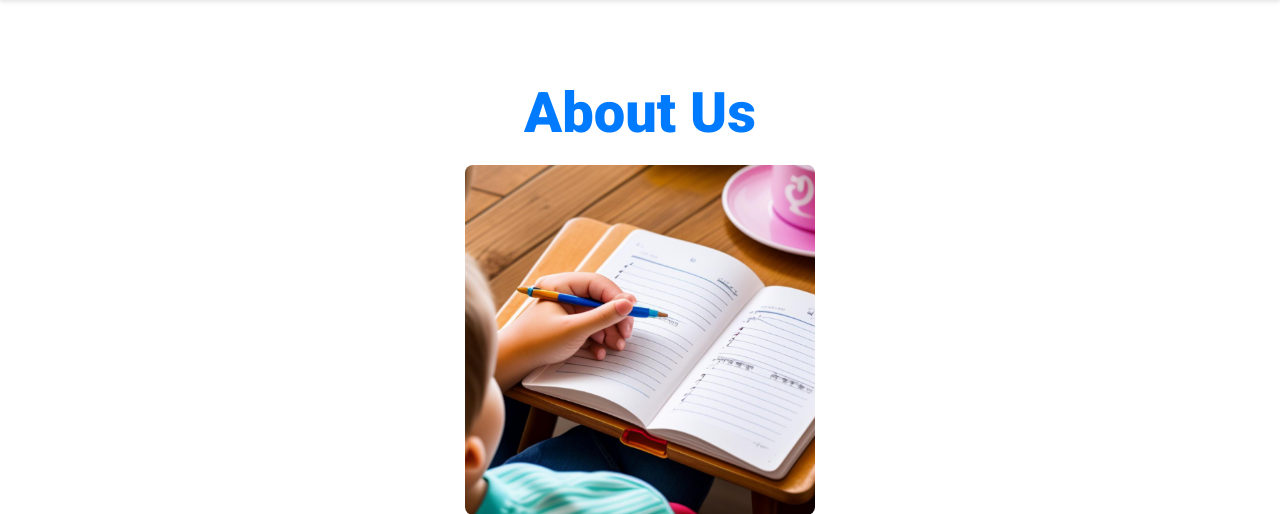
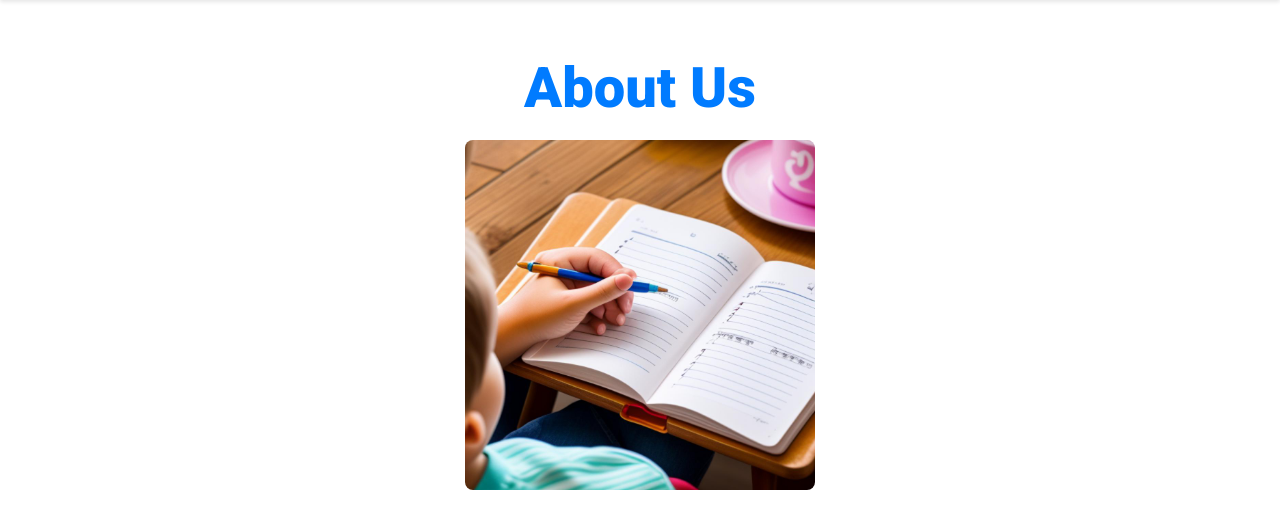
Before and after one commit to TheDaniel3131/LearningKids, a PHP site: page /aboutus.php in a window 1280 px wide; the page is wider, and only the part inside the window is pictured. Shown: the part 64-578 px from the top of that part. Run offline with PHP 8.4, Linux system fonts and the light colour scheme.

Commit message:
small adjustment

```diff
--- a/aboutus.php
+++ b/aboutus.php
@@ -23,7 +23,7 @@
         h1 {
             color: #007bff;
             text-align: center;
-            margin-top: 30px;
+            margin-top: 5px;
             font-size: 3.5em;
             font-weight: 950;
         }
```
